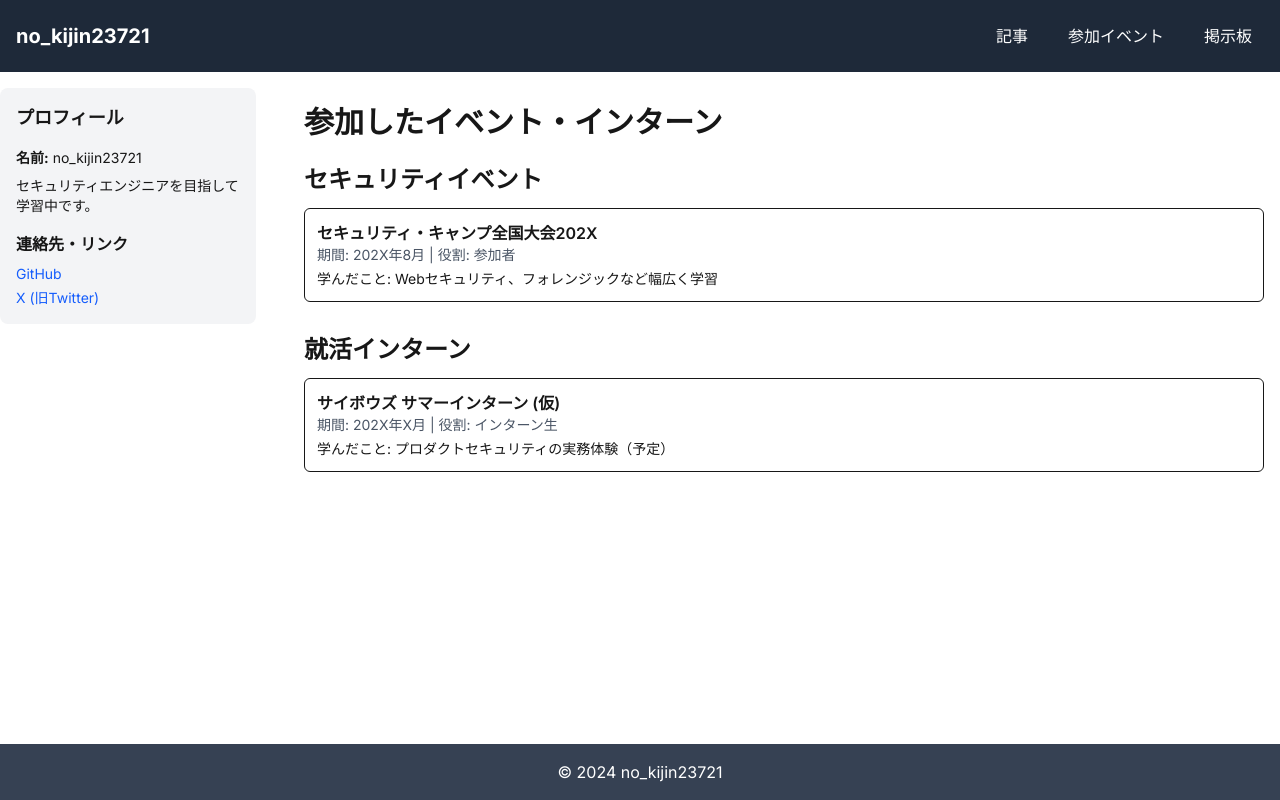
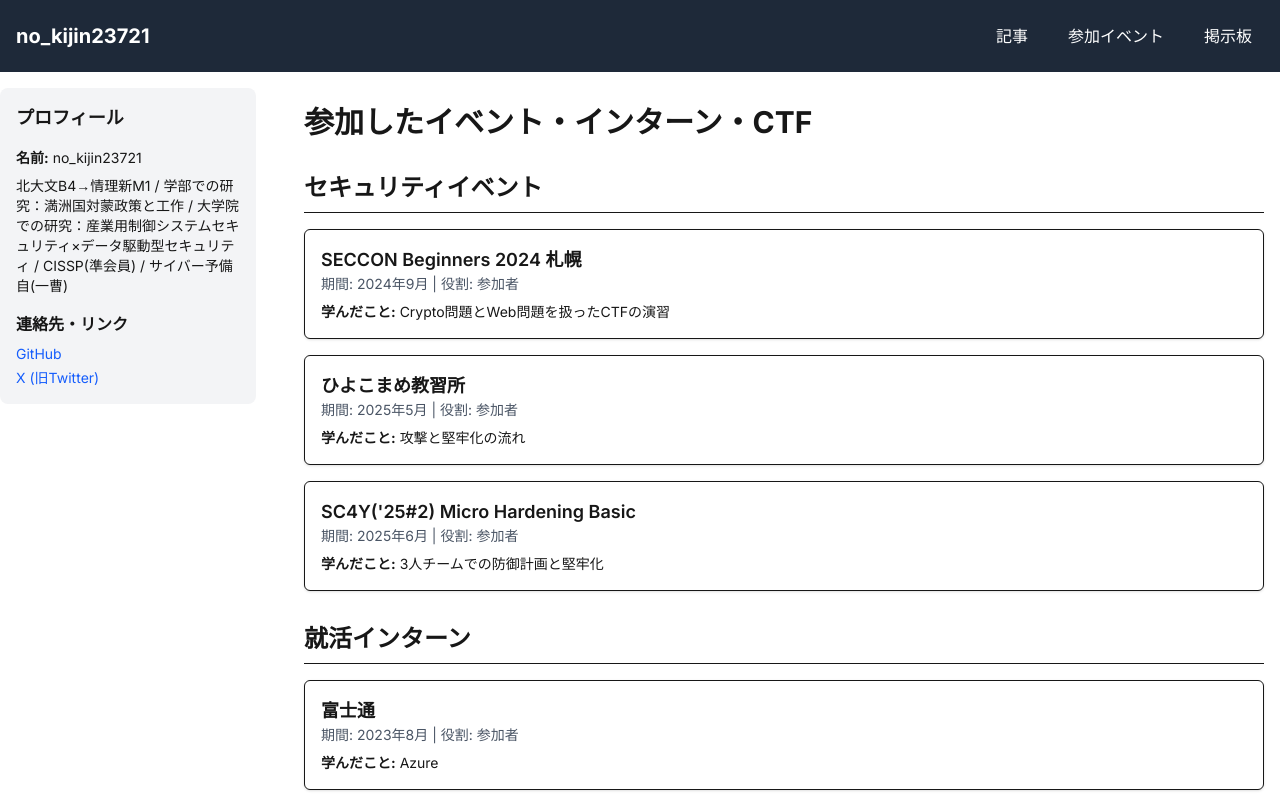
Before and after one commit to kijin23721/portfolio, a Next.js app: page /events in a window 1280 px wide. Shown: the top 800 px of the page. Built offline with nearby package versions, Linux system fonts and the light colour scheme.

Commit message:
feat: sidebar and event are new

```diff
--- a/src/app/events/page.tsx
+++ b/src/app/events/page.tsx
@@ -1,51 +1,66 @@
-// src/app/events/page.tsx
-const eventsAndInterns = [
-  { id: 1, name: "セキュリティ・キャンプ全国大会202X", type: "セキュリティイベント", period: "202X年8月", role: "参加者", learnings: "Webセキュリティ、フォレンジックなど幅広く学習" },
-  { id: 2, name: "サイボウズ サマーインターン (仮)", type: "就活インターン", period: "202X年X月", role: "インターン生", learnings: "プロダクトセキュリティの実務体験（予定）" },
-  // 他のイベントやインターンを追加
+// 経験データの型を定義
+interface Experience {
+  id: number;
+  name: string;
+  category: 'セキュリティイベント' | '就活インターン' | '参加CTF';
+  period: string;
+  role: string;
+  learnings?: string; // CTFなどでは「学んだこと」がない場合もあるため、オプショナルにする
+}
+
+// ご指定いただいたデータで更新
+const experiences: Experience[] = [
+  // セキュリティイベント
+  { id: 1, name: "SECCON Beginners 2024 札幌", category: "セキュリティイベント", period: "2024年9月", role: "参加者", learnings: "Crypto問題とWeb問題を扱ったCTFの演習" },
+  { id: 2, name: "ひよこまめ教習所", category: "セキュリティイベント", period: "2025年5月", role: "参加者", learnings: "攻撃と堅牢化の流れ" },
+  { id: 3, name: "SC4Y('25#2) Micro Hardening Basic", category: "セキュリティイベント", period: "2025年6月", role: "参加者", learnings: "3人チームでの防御計画と堅牢化" },
+  // 就活インターン
+  { id: 4, name: "富士通", category: "就活インターン", period: "2023年8月", role: "参加者", learnings: "Azure" },
+  { id: 5, name: "Accenture", category: "就活インターン", period: "2023年9月", role: "参加者", learnings: "スクラム開発" },
+  { id: 6, name: "DTCY", category: "就活インターン", period: "2023年10月", role: "参加者", learnings: "セキュリティコンサル" },
+  { id: 7, name: "PwC", category: "就活インターン", period: "2023年10月", role: "参加者", learnings: "Tableau" },
+  { id: 8, name: "伊藤忠サイバー&インテリジェンス", category: "就活インターン", period: "2024年2月", role: "参加者", learnings: "脅威インテリジェンス" },
+  // 参加CTF
+  { id: 9, name: "DIVER OSINT CTF2025", category: "参加CTF", period: "2025年6月", role: "参加者" },
+  { id: 10, name: "国際研 OSINT CTF2025", category: "参加CTF", period: "2025年6月", role: "主催者" },
 ];
 
+// 各セクションを描画するための再利用可能なコンポーネント
+const ExperienceSection = ({ title, items }: { title: string, items: Experience[] }) => {
+  if (items.length === 0) {
+    return null; // アイテムがなければセクション自体を表示しない
+  }
+  return (
+    <section className="mb-8">
+      <h2 className="text-2xl font-semibold mb-4 border-b pb-2">{title}</h2>
+      <ul className="space-y-4">
+        {items.map(item => (
+          <li key={item.id} className="p-4 border rounded-md bg-white shadow-sm">
+            <h3 className="font-semibold text-lg">{item.name}</h3>
+            <p className="text-sm text-gray-600">期間: {item.period} | 役割: {item.role}</p>
+            {/* 「学んだこと」が存在する場合のみ表示 */}
+            {item.learnings && <p className="text-sm mt-2"><strong>学んだこと:</strong> {item.learnings}</p>}
+          </li>
+        ))}
+      </ul>
+    </section>
+  );
+};
+
 export default function EventsPage() {
-  const securityEvents = eventsAndInterns.filter(item => item.type === "セキュリティイベント");
-  const internships = eventsAndInterns.filter(item => item.type === "就活インターン");
+  // カテゴリごとにデータをフィルタリング
+  const securityEvents = experiences.filter(item => item.category === "セキュリティイベント");
+  const internships = experiences.filter(item => item.category === "就活インターン");
+  const ctfs = experiences.filter(item => item.category === "参加CTF");
 
   return (
     <div>
-      <h1 className="text-3xl font-bold mb-6">参加したイベント・インターン</h1>
+      <h1 className="text-3xl font-bold mb-8">参加したイベント・インターン・CTF</h1>
 
-      <section className="mb-8">
-        <h2 className="text-2xl font-semibold mb-3">セキュリティイベント</h2>
-        {securityEvents.length > 0 ? (
-          <ul className="space-y-4">
-            {securityEvents.map(event => (
-              <li key={event.id} className="p-3 border rounded-md">
-                <h3 className="font-semibold">{event.name}</h3>
-                <p className="text-sm text-gray-600">期間: {event.period} | 役割: {event.role}</p>
-                <p className="text-sm mt-1">学んだこと: {event.learnings}</p>
-              </li>
-            ))}
-          </ul>
-        ) : (
-          <p>参加したセキュリティイベントはありません。</p>
-        )}
-      </section>
-
-      <section>
-        <h2 className="text-2xl font-semibold mb-3">就活インターン</h2>
-        {internships.length > 0 ? (
-          <ul className="space-y-4">
-            {internships.map(intern => (
-              <li key={intern.id} className="p-3 border rounded-md">
-                <h3 className="font-semibold">{intern.name}</h3>
-                <p className="text-sm text-gray-600">期間: {intern.period} | 役割: {intern.role}</p>
-                <p className="text-sm mt-1">学んだこと: {intern.learnings}</p>
-              </li>
-            ))}
-          </ul>
-        ) : (
-          <p>参加した就活インターンはありません。</p>
-        )}
-      </section>
+      {/* 各セクションをコンポーネントを使って描画 */}
+      <ExperienceSection title="セキュリティイベント" items={securityEvents} />
+      <ExperienceSection title="就活インターン" items={internships} />
+      <ExperienceSection title="参加CTF" items={ctfs} />
     </div>
   );
 }
--- a/src/components/Sidebar.tsx
+++ b/src/components/Sidebar.tsx
@@ -1,6 +1,3 @@
-// ===== 'Link' を使っていないので、この行を削除しました =====
-// import Link from 'next/link';
-
 const Sidebar = () => {
   return (
     <aside className="w-full md:w-64 md:mr-8 mb-8 md:mb-0">
@@ -9,8 +6,9 @@ const Sidebar = () => {
         <p className="text-sm mb-2">
           <strong>名前:</strong> no_kijin23721
         </p>
+        {/* ===== ここを修正 ===== */}
         <p className="text-sm mb-4">
-          セキュリティエンジニアを目指して学習中です。
+          北大文B4→情理新M1 / 学部での研究：満洲国対蒙政策と工作 / 大学院での研究：産業用制御システムセキュリティ×データ駆動型セキュリティ / CISSP(準会員) / サイバー予備自(一曹)
         </p>
         <h3 className="font-semibold mb-2">連絡先・リンク</h3>
         <ul className="text-sm space-y-1">
@@ -20,7 +18,8 @@ const Sidebar = () => {
             </a>
           </li>
           <li>
-            <a href="https://x.com/your_twitter" target="_blank" rel="noopener noreferrer" className="text-blue-600 hover:underline">
+            {/* XのURLを修正 */}
+            <a href="https://x.com/no_kijin23721" target="_blank" rel="noopener noreferrer" className="text-blue-600 hover:underline">
               X (旧Twitter)
             </a>
           </li>
```
